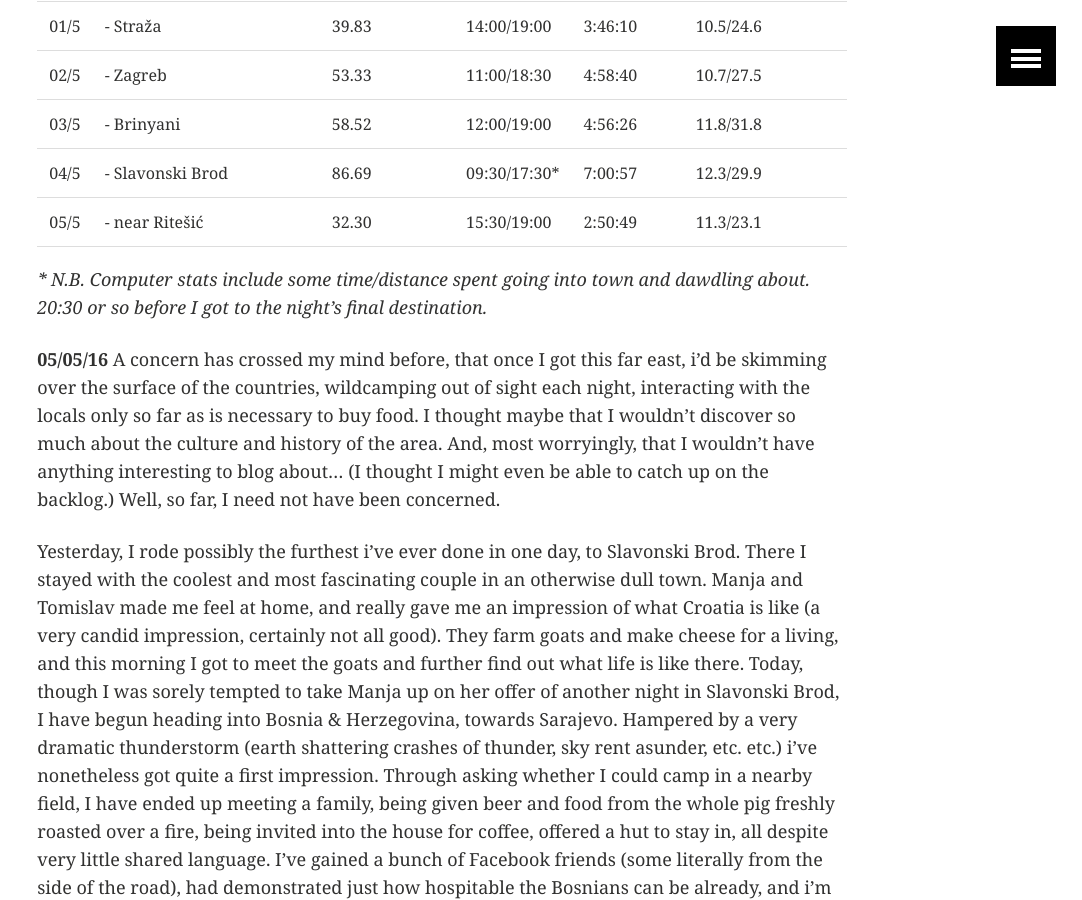
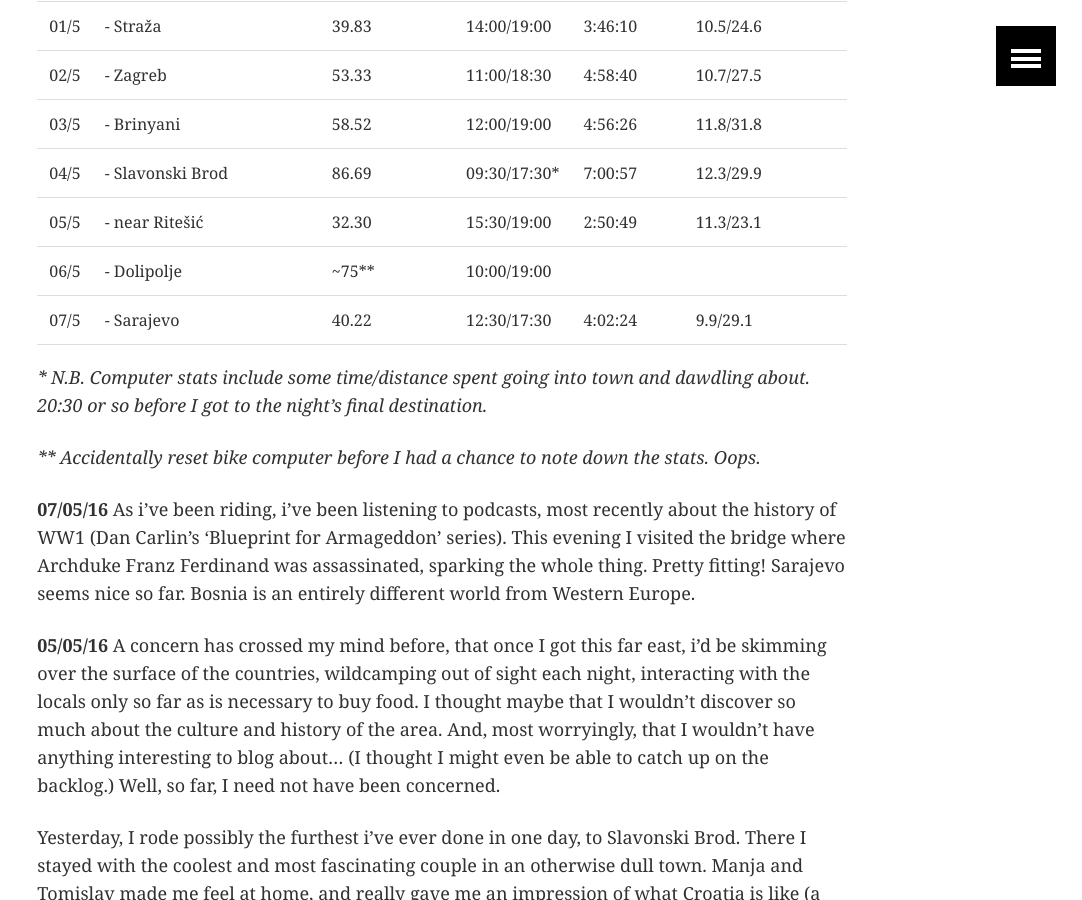
Before and after one commit to ArthurStart/git-blog, a Jekyll site: the page built from _posts/touring/2016-03-24-Quick-Update.md, in a window 1280 px wide and 900 px high, scrolled down 699 px. Shown: the whole window, without its empty margins (198-1280 px from the left). Built offline with Jekyll 4.4.1, drawn with Linux system fonts in a browser that asks for light colours; comment, search, counter and statistics services are not loaded.

Commit message:
Update from Sarajevo

```diff
--- a/_posts/touring/2016-03-24-Quick-Update.md
+++ b/_posts/touring/2016-03-24-Quick-Update.md
@@ -23,8 +23,15 @@ Days 36 to the present, on the road.
 | 03/5 | - Brinyani      | 58.52 | 12:00/19:00 | 4:56:26 | 11.8/31.8 |
 | 04/5 | - Slavonski Brod | 86.69 | 09:30/17:30* | 7:00:57 | 12.3/29.9 |
 | 05/5 | - near Ritešić  | 32.30 | 15:30/19:00 | 2:50:49 | 11.3/23.1 |
+| 06/5 | - Dolipolje     | ~75** | 10:00/19:00 |         |           |
+| 07/5 | - Sarajevo      | 40.22 | 12:30/17:30 | 4:02:24 |  9.9/29.1 |
 
 *\* N.B. Computer stats include some time/distance spent going into town and dawdling about. 20:30 or so before I got to the night's final destination.*
+
+*\*\* Accidentally reset bike computer before I had a chance to note down the stats. Oops.*
+
+**07/05/16**
+As i've been riding, i've been listening to podcasts, most recently about the history of WW1 (Dan Carlin's 'Blueprint for Armageddon' series). This evening I visited the bridge where Archduke Franz Ferdinand was assassinated, sparking the whole thing. Pretty fitting! Sarajevo seems nice so far. Bosnia is an entirely different world from Western Europe.
 
 **05/05/16**
 A concern has crossed my mind before, that once I got this far east, i'd be skimming over the surface of the countries, wildcamping out of sight each night, interacting with the locals only so far as is necessary to buy food. I thought maybe that I wouldn't discover so much about the culture and history of the area. And, most worryingly, that I wouldn't have anything interesting to blog about... (I thought I might even be able to catch up on the backlog.) Well, so far, I need not have been concerned.
```
